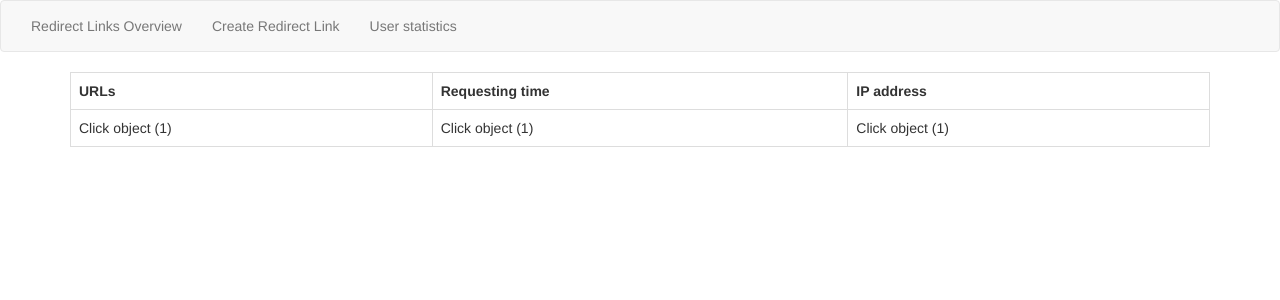
After one commit to SerGandrex/traffic_director_system, a Django app: template templates/user-statistics.html in a window 1280 px wide. The commit adds this page. Shown: the top 300 px of the page. Run offline with Django 3.2, Linux system fonts and the light colour scheme; the template is opened without the code that fills it: values that come from a table or form of the project are taken from there, others are empty; tables that the repository leaves empty hold one stand-in row (values such as "Sample post"); some libraries are stand-ins or nearby versions.

Commit message:
added user statistics

```diff
--- a/templates/index.html
+++ b/templates/index.html
@@ -11,8 +11,9 @@
     <nav class="navbar navbar-default">
         <div class="container-fluid">
             <ul class="nav navbar-nav" style="width: 100%">
-                <li style="float: right"><a href="{% url 'get_redirect_links' %}">Redirect Links Overview</a></li>
-                <li style="float: right"><a href="{% url 'create_redirect_link'  %}">Create Redirect Link</a></li>
+                <li style="float: left"><a href="{% url 'get_redirect_links' %}">Redirect Links Overview</a></li>
+                <li style="float: left"><a href="{% url 'create_redirect_link'  %}">Create Redirect Link</a></li>
+                <li style="float: left"><a href="{% url 'user_statistics'  %}">User statistics</a></li>
             </ul>
         </div>
     </nav>
--- /dev/null
+++ b/templates/user-statistics.html
@@ -0,0 +1,21 @@
+{% include 'index.html' %}
+{% block content %}
+    <div class="container">
+        <div class="center">
+            <table class="table table-bordered" style="width:100%">
+                <tr>
+                    <th>URLs</th>
+                    <th>Requesting time</th>
+                    <th>IP address</th>
+                </tr>
+                {% for user_click in user_clicks %}
+                    <tr>
+                        <td>{{ user_click }}</td>
+                        <td>{{ user_click }}</td>
+                        <td>{{ user_click }}</td>
+                    </tr>
+                {% endfor %}
+            </table>
+        </div>
+    </div>
+{% endblock %}
--- a/traffic_director_system_app/dao/click_dao.py
+++ b/traffic_director_system_app/dao/click_dao.py
@@ -28,3 +28,6 @@ class ClickDao(BaseDAO):
             .annotate(count=Count('id'))
 
         return clicks
+
+    def get_user_clicks(self, ip_address):
+        return self.filter_by_kwargs(ip_address=ip_address)
--- a/traffic_director_system_app/services/click_service.py
+++ b/traffic_director_system_app/services/click_service.py
@@ -24,3 +24,7 @@ class ClickService:
             click_count.append(item['count'])
         click_count.append(0)
         return click_hours, click_count
+
+    @staticmethod
+    def get_user_clicks(ip_address):
+        return ClickDao().get_user_clicks(ip_address)
--- a/traffic_director_system_app/urls.py
+++ b/traffic_director_system_app/urls.py
@@ -15,7 +15,7 @@ Including another URLconf
 """
 from django.urls import path
 
-from .views import RedirectLinkView, LandingPageView
+from .views import RedirectLinkView, LandingPageView, UserStatistics
 
 urlpatterns = [
     path("", RedirectLinkView.home, name="home"),
@@ -33,4 +33,5 @@ urlpatterns = [
     path("landing-page/traffic-redirect/<int:redirect_link_id>", LandingPageView.traffic_redirect,
          name="traffic_redirect"),
     path('clicks-chart/<int:redirect_link_id>', RedirectLinkView.clicks_chart, name='clicks_chart'),
+    path('user-statistics/', UserStatistics.get_user_statistics, name='user_statistics'),
 ]
```
Also changed, not shown: traffic_director_system_app/views.py (+13 -0 lines).
